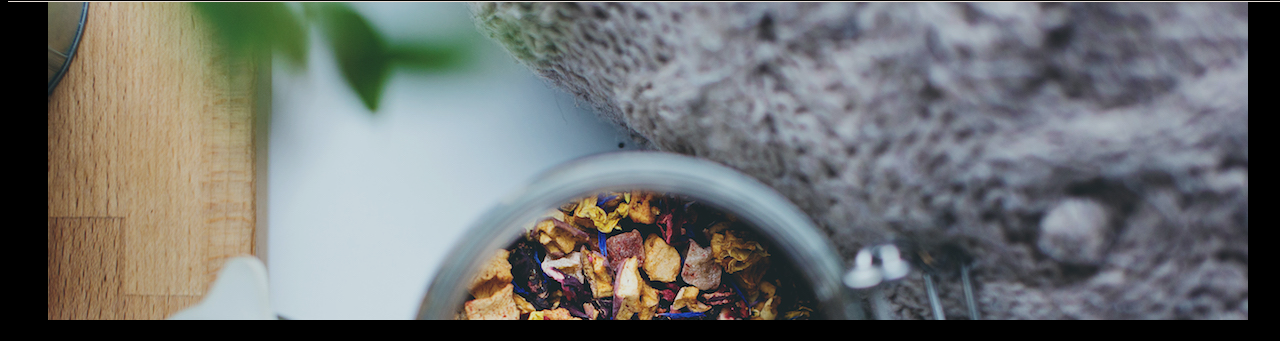
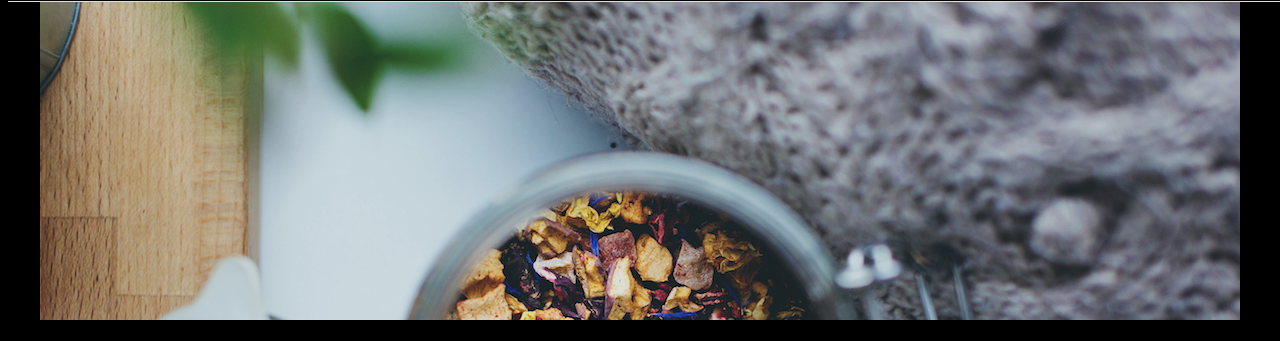
Before and after one commit to MsAvogadro/Tea-Cozy, a plain HTML site: page index.html in a window 1280 px wide. Shown: the part 68-409 px from the top of the page. Drawn offline with Linux system fonts and the light colour scheme.

Commit message:
centered content

```diff
--- a/resources/css/index.css
+++ b/resources/css/index.css
@@ -41,8 +41,10 @@ header nav{
 
 .container{
   display: flex;
-  width: 100%;
+  max-width: 1200px;
+  margin: auto;
   flex-direction: column;
+  justify-content: center;
 }
 
 .top{
@@ -53,8 +55,6 @@ header nav{
   height: 790px;
   width: 1200px;
   margin-top: 60px;
-  margin-left: 40px;
-  margin-right: 40px;
 
 }
 
@@ -111,7 +111,6 @@ header nav{
   justify-content: center;
   background-image: url("../images/locations-background.jpg");
   height: 500px;
-  width: 1200px;
   margin-left: 40px;
   margin-right: 40px;
 }
@@ -136,6 +135,7 @@ header nav{
 footer{
   display: inline-block;
   width: 100%
+
 }
 
 .contact{
```
